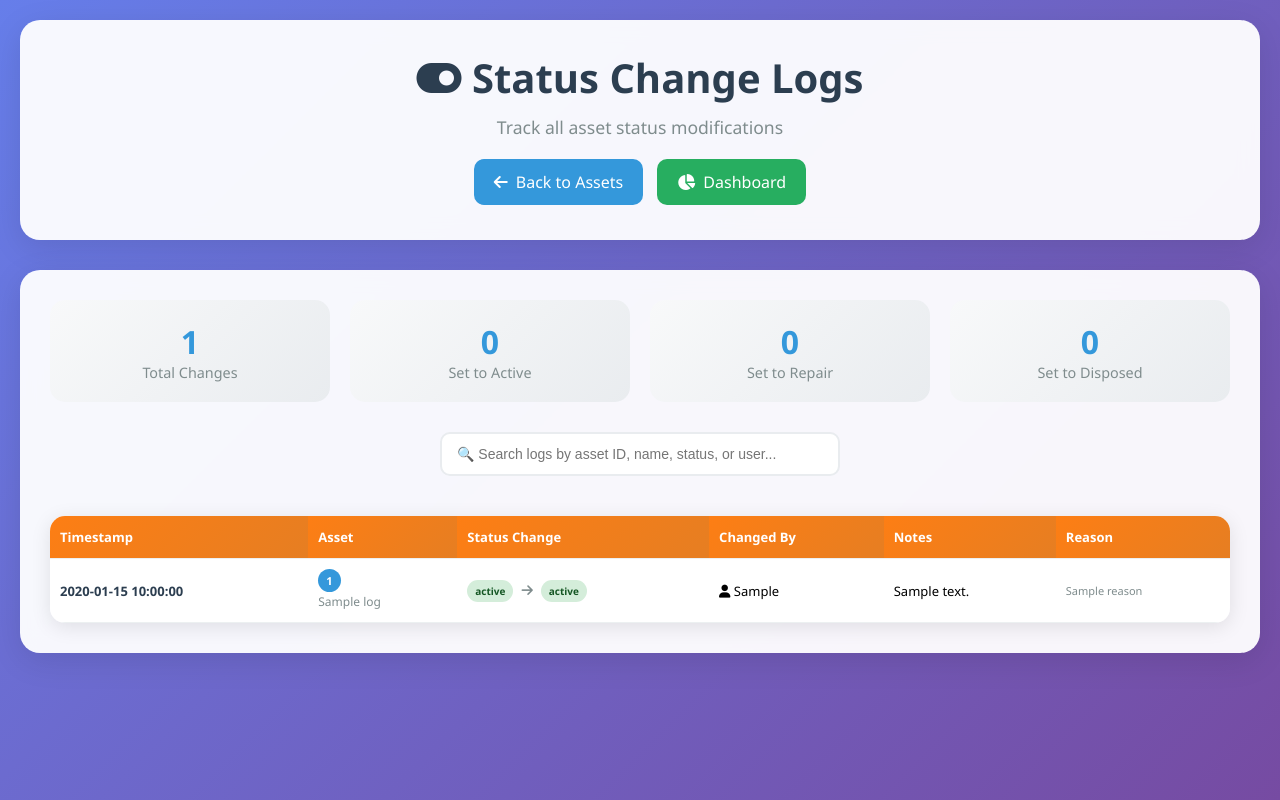
After one commit to hafidzduddin85/ambp, a FastAPI app: template app/templates/status_logs.html in a window 1280 px wide. The commit adds this page. Run offline with FastAPI, Linux system fonts and the light colour scheme; the template is opened without the code that fills it: most values are stand-ins (such as "Sample title", 1, 10 or a date in 2020); parts of the project's set-up code (start-up, migrations or seed data) failed here and were passed over.

Commit message:
add status

```diff
--- /dev/null
+++ b/app/templates/status_logs.html
@@ -0,0 +1,224 @@
+<!DOCTYPE html>
+<html lang="en">
+<head>
+  <meta charset="UTF-8">
+  <title>Status Change Logs</title>
+  <meta name="viewport" content="width=device-width, initial-scale=1">
+  <link rel="manifest" href="/static/manifest.json">
+  <meta name="theme-color" content="#667eea">
+  <link rel="icon" href="/static/icon-192.png" sizes="192x192" type="image/png">
+  <link rel="stylesheet" href="https://cdnjs.cloudflare.com/ajax/libs/font-awesome/6.0.0/css/all.min.css">
+  <style>
+    * { margin: 0; padding: 0; box-sizing: border-box; }
+    body { font-family: 'Segoe UI', Tahoma, Geneva, Verdana, sans-serif; background: linear-gradient(135deg, #667eea 0%, #764ba2 100%); min-height: 100vh; padding: 20px; }
+    .container { max-width: 1400px; margin: 0 auto; }
+    .header { background: rgba(255,255,255,0.95); backdrop-filter: blur(10px); border-radius: 20px; padding: 30px; margin-bottom: 30px; text-align: center; box-shadow: 0 8px 32px rgba(0,0,0,0.1); }
+    .header h1 { color: #2c3e50; font-size: 2.5rem; margin-bottom: 10px; }
+    .header .subtitle { color: #7f8c8d; font-size: 1.1rem; }
+    .back-btn { display: inline-flex; align-items: center; gap: 8px; background: #3498db; color: white; padding: 12px 20px; border-radius: 10px; text-decoration: none; margin: 5px; transition: all 0.3s ease; }
+    .back-btn:hover { background: #2980b9; transform: translateY(-2px); }
+    .flash-messages { margin-bottom: 20px; }
+    .flash-message { padding: 15px 20px; margin: 10px 0; border-radius: 10px; display: flex; align-items: center; gap: 10px; animation: slideIn 0.3s ease; }
+    .flash-success { background: linear-gradient(135deg, #d4edda, #c3e6cb); color: #155724; border-left: 4px solid #28a745; }
+    .flash-error { background: linear-gradient(135deg, #f8d7da, #f5c6cb); color: #721c24; border-left: 4px solid #dc3545; }
+    .logs-card { background: rgba(255,255,255,0.95); backdrop-filter: blur(10px); border-radius: 20px; padding: 30px; box-shadow: 0 8px 32px rgba(0,0,0,0.1); }
+    .stats-row { display: grid; grid-template-columns: repeat(auto-fit, minmax(200px, 1fr)); gap: 20px; margin-bottom: 30px; }
+    .stat-card { background: linear-gradient(135deg, #f8f9fa, #e9ecef); border-radius: 15px; padding: 20px; text-align: center; }
+    .stat-card .number { font-size: 2rem; font-weight: bold; color: #3498db; }
+    .stat-card .label { color: #7f8c8d; font-size: 0.9rem; }
+    .search-box { width: 100%; max-width: 400px; padding: 12px 15px; border: 2px solid #e9ecef; border-radius: 10px; font-size: 14px; margin-bottom: 20px; }
+    .search-box:focus { outline: none; border-color: #3498db; box-shadow: 0 0 0 3px rgba(52, 152, 219, 0.1); }
+    .table-wrapper { overflow-x: auto; border-radius: 15px; box-shadow: 0 4px 20px rgba(0,0,0,0.1); }
+    table { width: 100%; border-collapse: collapse; font-size: 13px; background: white; }
+    th, td { padding: 12px 10px; text-align: left; border-bottom: 1px solid #ecf0f1; }
+    th { background: linear-gradient(135deg, #fd7e14, #e67e22); color: white; font-weight: 600; position: sticky; top: 0; z-index: 10; }
+    tbody tr:hover { background: #f8f9fa; }
+    tbody tr:nth-child(even) { background: #fdfdfd; }
+    .timestamp { font-weight: 600; color: #2c3e50; }
+    .asset-id { background: #3498db; color: white; padding: 4px 8px; border-radius: 12px; font-size: 11px; font-weight: bold; }
+    .status-change { display: flex; align-items: center; gap: 8px; }
+    .status-old { color: #e74c3c; text-decoration: line-through; font-size: 11px; }
+    .status-new { color: #27ae60; font-weight: 600; font-size: 11px; }
+    .status-badge { padding: 4px 8px; border-radius: 12px; font-size: 10px; font-weight: bold; }
+    .status-active { background: #d4edda; color: #155724; }
+    .status-in-storage { background: #cce5ff; color: #004085; }
+    .status-under-repair { background: #fff3cd; color: #856404; }
+    .status-to-be-disposed { background: #f8d7da; color: #721c24; }
+    .status-disposed { background: #6c757d; color: #fff; }
+    .notes-cell { max-width: 200px; overflow: hidden; text-overflow: ellipsis; white-space: nowrap; }
+    .notes-cell:hover { white-space: normal; overflow: visible; }
+    .no-logs { text-align: center; padding: 60px 20px; color: #7f8c8d; }
+    .no-logs i { font-size: 4rem; margin-bottom: 20px; }
+    @keyframes slideIn { from { opacity: 0; transform: translateY(-10px); } to { opacity: 1; transform: translateY(0); } }
+    @media (max-width: 768px) {
+      .container { padding: 10px; }
+      .header h1 { font-size: 2rem; }
+      .stats-row { grid-template-columns: repeat(auto-fit, minmax(150px, 1fr)); }
+      th, td { padding: 8px 6px; font-size: 12px; }
+    }
+  </style>
+</head>
+<body>
+  <div class="container">
+    <!-- Header -->
+    <div class="header">
+      <h1><i class="fas fa-toggle-on"></i> Status Change Logs</h1>
+      <p class="subtitle">Track all asset status modifications</p>
+      <div style="margin-top: 15px;">
+        <a href="/assets" class="back-btn">
+          <i class="fas fa-arrow-left"></i> Back to Assets
+        </a>
+        <a href="/dashboard" class="back-btn" style="background: #27ae60;">
+          <i class="fas fa-chart-pie"></i> Dashboard
+        </a>
+      </div>
+    </div>
+
+    <!-- Flash Messages -->
+    <div class="flash-messages">
+      {% if flash_messages %}
+        {% for message in flash_messages %}
+          <div class="flash-message flash-{{ message.category }}">
+            <i class="fas fa-{% if message.category == 'success' %}check-circle{% elif message.category == 'error' %}exclamation-triangle{% else %}info-circle{% endif %}"></i>
+            {{ message.message }}
+          </div>
+        {% endfor %}
+      {% endif %}
+    </div>
+
+    <!-- Logs Content -->
+    <div class="logs-card">
+      <!-- Statistics -->
+      <div class="stats-row">
+        <div class="stat-card">
+          <div class="number">{{ logs|length }}</div>
+          <div class="label">Total Changes</div>
+        </div>
+        <div class="stat-card">
+          <div class="number">{{ logs|selectattr('New Status', 'equalto', 'Active')|list|length if logs else 0 }}</div>
+          <div class="label">Set to Active</div>
+        </div>
+        <div class="stat-card">
+          <div class="number">{{ logs|selectattr('New Status', 'equalto', 'Under Repair')|list|length if logs else 0 }}</div>
+          <div class="label">Set to Repair</div>
+        </div>
+        <div class="stat-card">
+          <div class="number">{{ logs|selectattr('New Status', 'equalto', 'Disposed')|list|length if logs else 0 }}</div>
+          <div class="label">Set to Disposed</div>
+        </div>
+      </div>
+
+      <!-- Search -->
+      <div style="text-align: center; margin-bottom: 20px;">
+        <input type="text" id="searchBox" class="search-box" placeholder="🔍 Search logs by asset ID, name, status, or user...">
+      </div>
+
+      <!-- Logs Table -->
+      {% if logs %}
+        <div class="table-wrapper">
+          <table id="logsTable">
+            <thead>
+              <tr>
+                <th>Timestamp</th>
+                <th>Asset</th>
+                <th>Status Change</th>
+                <th>Changed By</th>
+                <th>Notes</th>
+                <th>Reason</th>
+              </tr>
+            </thead>
+            <tbody>
+              {% for log in logs %}
+                <tr>
+                  <td class="timestamp">{{ log.get('Timestamp', 'N/A') }}</td>
+                  <td>
+                    <div>
+                      <span class="asset-id">{{ log.get('Asset ID', 'N/A') }}</span>
+                    </div>
+                    <div style="margin-top: 4px; font-size: 12px; color: #7f8c8d;">
+                      {{ log.get('Asset Name', 'Unknown') }}
+                    </div>
+                  </td>
+                  <td>
+                    <div class="status-change">
+                      <span class="status-badge status-{{ log.get('Old Status', 'active').lower().replace(' ', '-') }}">
+                        {{ log.get('Old Status', 'N/A') }}
+                      </span>
+                      <i class="fas fa-arrow-right" style="color: #7f8c8d;"></i>
+                      <span class="status-badge status-{{ log.get('New Status', 'active').lower().replace(' ', '-') }}">
+                        {{ log.get('New Status', 'N/A') }}
+                      </span>
+                    </div>
+                  </td>
+                  <td>
+                    <i class="fas fa-user"></i> {{ log.get('Changed By', 'Unknown') }}
+                  </td>
+                  <td class="notes-cell" title="{{ log.get('Notes', '') }}">
+                    {{ log.get('Notes', '-') }}
+                  </td>
+                  <td style="font-size: 11px; color: #7f8c8d;">
+                    {{ log.get('Reason', 'N/A') }}
+                  </td>
+                </tr>
+              {% endfor %}
+            </tbody>
+          </table>
+        </div>
+      {% else %}
+        <div class="no-logs">
+          <i class="fas fa-toggle-on"></i>
+          <h3>📋 No Status Change Logs Found</h3>
+          <p style="margin: 15px 0; line-height: 1.6;">Belum ada log perubahan status asset yang tercatat.</p>
+          <div style="background: linear-gradient(135deg, #e3f2fd, #bbdefb); padding: 20px; border-radius: 10px; margin: 20px 0; text-align: left;">
+            <h4 style="color: #1976d2; margin-bottom: 10px;"><i class="fas fa-info-circle"></i> Informasi:</h4>
+            <ul style="color: #2c3e50; margin: 0; padding-left: 20px;">
+              <li>Log akan muncul setelah Anda mengubah status asset pertama</li>
+              <li>Setiap perubahan status akan tercatat secara otomatis</li>
+              <li>Log mencakup: waktu, asset, status lama/baru, dan user yang mengubah</li>
+            </ul>
+          </div>
+          <a href="/assets" class="back-btn" style="margin-top: 20px; background: #fd7e14;">
+            <i class="fas fa-toggle-on"></i> Mulai Ubah Status Asset
+          </a>
+        </div>
+      {% endif %}
+    </div>
+  </div>
+
+  <script>
+    // Search functionality
+    function searchLogs() {
+      const input = document.getElementById('searchBox');
+      const filter = input.value.toUpperCase();
+      const table = document.getElementById('logsTable');
+
+      if (!table) return;
+
+      const tr = table.getElementsByTagName('tr');
+
+      for (let i = 1; i < tr.length; i++) {
+        let txtValue = tr[i].textContent || tr[i].innerText;
+        if (txtValue.toUpperCase().indexOf(filter) > -1) {
+          tr[i].style.display = '';
+        } else {
+          tr[i].style.display = 'none';
+        }
+      }
+    }
+
+    // Add search event listener
+    document.getElementById('searchBox')?.addEventListener('keyup', searchLogs);
+
+    // Auto-hide flash messages
+    document.addEventListener('DOMContentLoaded', function() {
+      const flashMessages = document.querySelectorAll('.flash-message');
+      flashMessages.forEach(message => {
+        setTimeout(() => {
+          message.style.opacity = '0';
+          setTimeout(() => message.remove(), 300);
+        }, 5000);
+      });
+    });
+  </script>
+</body>
+</html>
```
Also changed, not shown: app/routes/assets.py (+77 -1 lines), app/templates/assets_list.html (+8 -2 lines).
